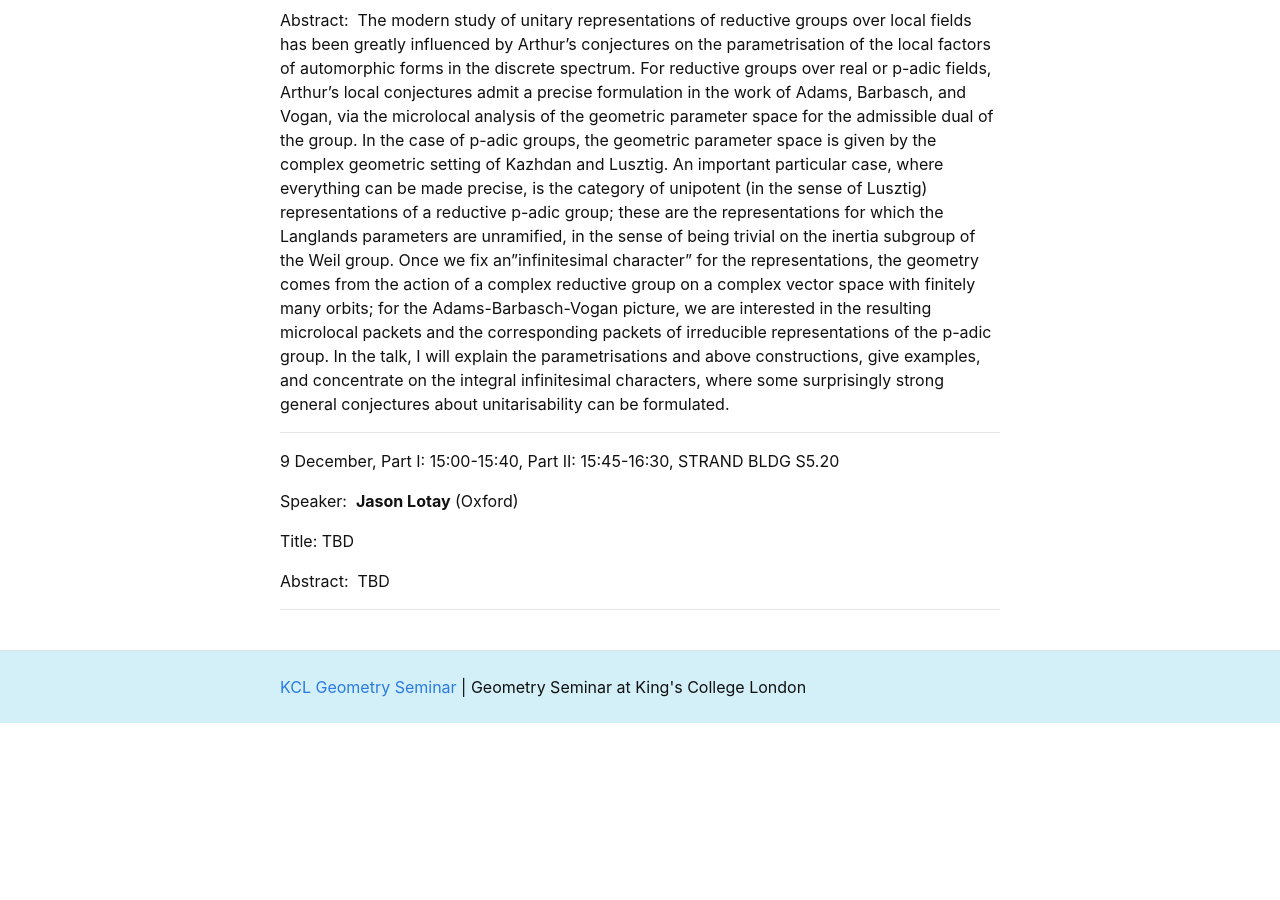
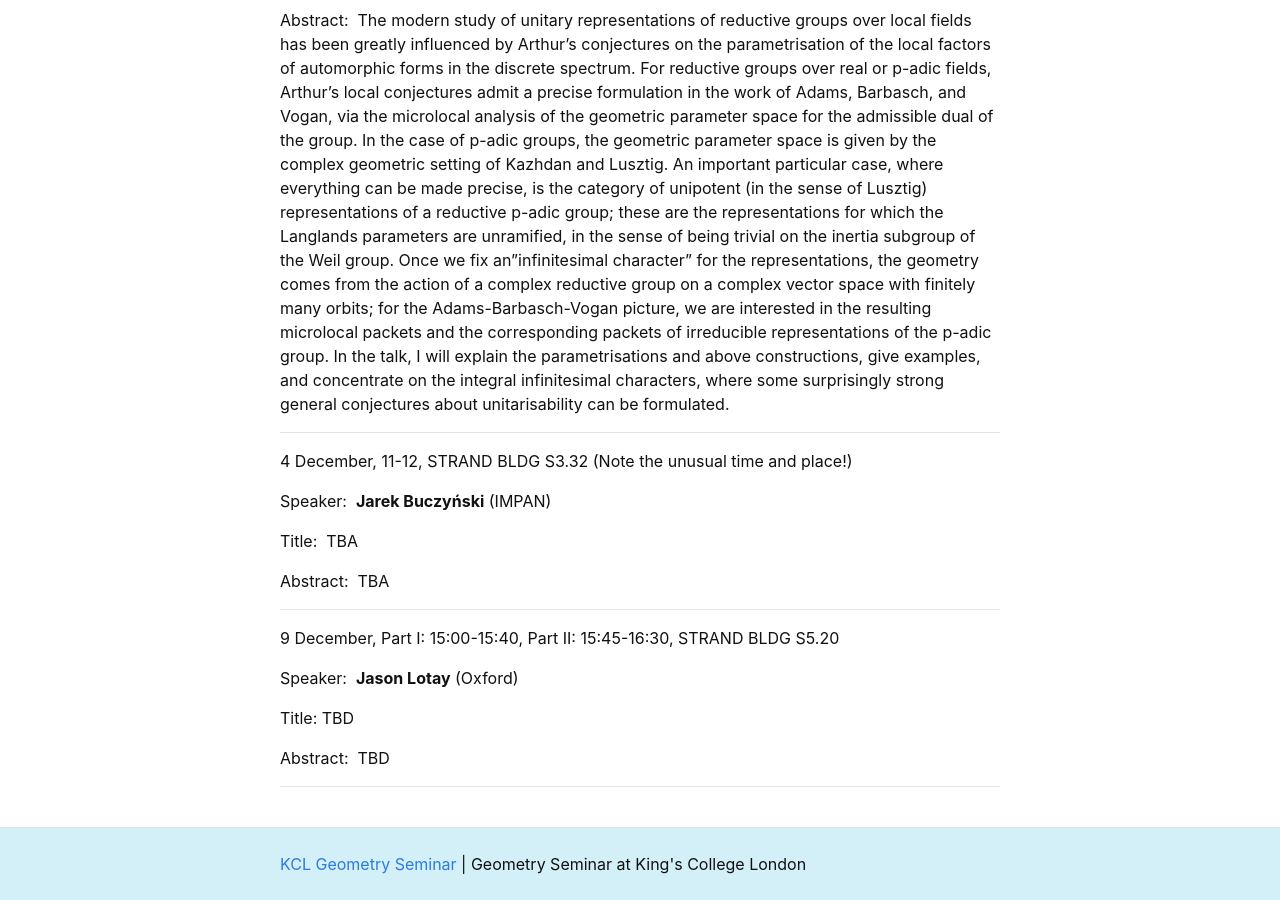
Before and after one commit to kcl-geometry-seminar/kcl-geometry-seminar.github.io, a Jekyll site: the page built from pages/index.md, in a window 1280 px wide and 900 px high, scrolled down 2783 px. Built offline with Jekyll 4.4.1, drawn with Linux system fonts in a browser that asks for light colours; formulas are drawn with MathJax 3; a script that is not in the unit is left out; before the commit the page ends 3506 px from its top, so only the background shows below that.

Commit message:
Update index.md

```diff
--- a/pages/index.md
+++ b/pages/index.md
@@ -110,6 +110,16 @@ Abstract:&nbsp; The modern study of unitary representations of reductive groups
 
 ---------------------------------------------------------
 
+4 December,  11-12, STRAND BLDG S3.32 (Note the unusual time and place!)
+
+Speaker:&nbsp; **Jarek Buczyński** (IMPAN)
+
+Title:&nbsp; TBA
+
+Abstract:&nbsp; TBA
+
+---------------------------------------------------------
+
 
 9 December,  Part I: 15:00-15:40, Part II: 15:45-16:30, STRAND BLDG S5.20
 
```
